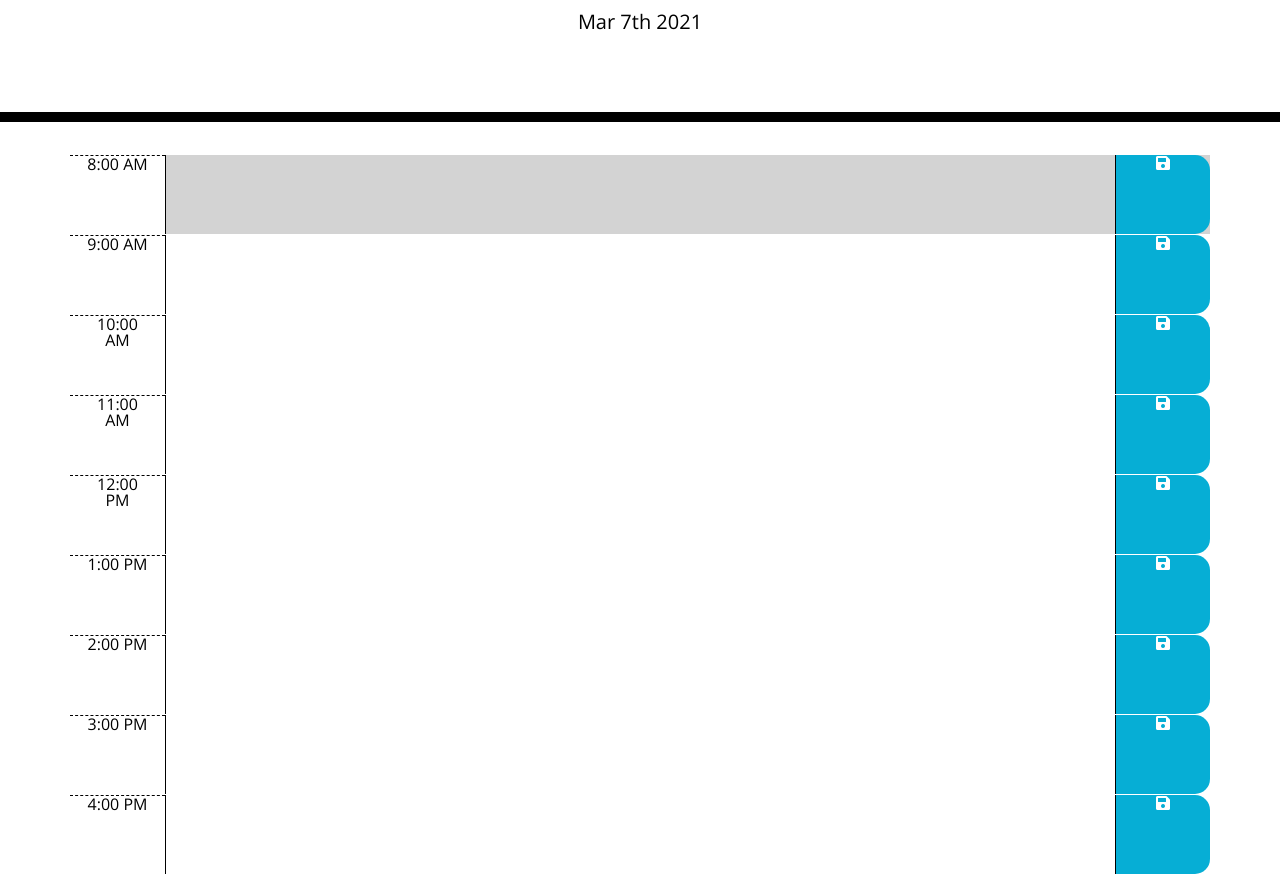
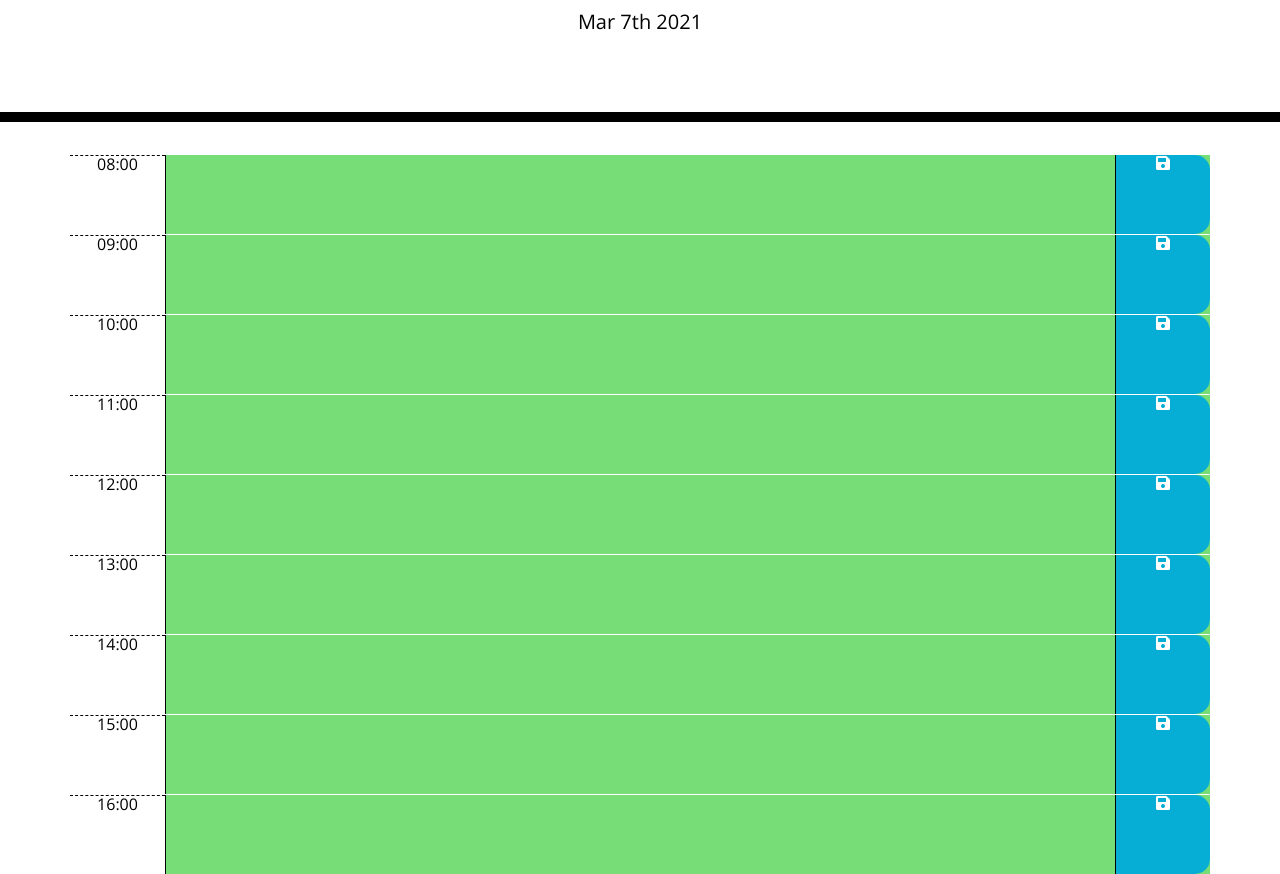
Before and after one commit to LauraOberwetter/05Homework, a plain HTML site: page index.html in a window 1280 px wide. Shown: the part 182-1056 px from the top of the page. Drawn offline with nearby package versions, Linux system fonts and the light colour scheme.

Commit message:
03 Commit

```diff
--- a/index.html
+++ b/index.html
@@ -31,55 +31,55 @@
     <div class="container time-block">
       <!-- Timeblocks go here -->
       <section id="8Row" class="row">
-        <div id ="8" class="hour col-1">8:00 AM</div>
+        <div id ="8" class="hour col-1">08:00</div>
         <textarea id="8RowText" class="col-10"></textarea>
         <div class="saveBtn col-1"><i class="fas fa-save"></i></div>
       </section>
 
       <section id="9Row" class="row">
-        <div id ="9" class="hour col-1">9:00 AM</div>
+        <div id ="9" class="hour col-1">09:00</div>
         <textarea id="8RowText" class="col-10"></textarea>
         <div class="saveBtn col-1"><i class="fas fa-save"></i></div>
       </section>
 
       <section id="10Row" class="row">
-        <div id ="10" class="hour col-1">10:00 AM</div>
+        <div id ="10" class="hour col-1">10:00</div>
         <textarea id="8RowText" class="col-10"></textarea>
         <div class="saveBtn col-1"><i class="fas fa-save"></i></div>
       </section>
 
       <section id="11Row" class="row">
-        <div id ="11" class="hour col-1">11:00 AM</div>
+        <div id ="11" class="hour col-1">11:00</div>
         <textarea id="8RowText" class="col-10"></textarea>
         <div class="saveBtn col-1"><i class="fas fa-save"></i></div>
       </section>
 
       <section id="12Row" class="row">
-        <div id ="12" class="hour col-1">12:00 PM</div>
+        <div id ="12" class="hour col-1">12:00</div>
         <textarea id="8RowText" class="col-10"></textarea>
         <div class="saveBtn col-1"><i class="fas fa-save"></i></div>
       </section>
 
-      <section id="1Row" class="row">
-        <div id ="1" class="hour col-1">1:00 PM</div>
+      <section id="13Row" class="row">
+        <div id ="13" class="hour col-1">13:00</div>
         <textarea id="8RowText" class="col-10"></textarea>
         <div class="saveBtn col-1"><i class="fas fa-save"></i></div>
       </section>
 
-      <section id="2Row" class="row">
-        <div id ="2" class="hour col-1">2:00 PM</div>
+      <section id="14Row" class="row">
+        <div id ="14" class="hour col-1">14:00</div>
         <textarea id="8RowText" class="col-10"></textarea>
         <div class="saveBtn col-1"><i class="fas fa-save"></i></div>
       </section>
 
-      <section id="3Row" class="row">
-        <div id ="3" class="hour col-1">3:00 PM</div>
+      <section id="15Row" class="row">
+        <div id ="15" class="hour col-1">15:00</div>
         <textarea id="8RowText" class="col-10"></textarea>
         <div class="saveBtn col-1"><i class="fas fa-save"></i></div>
       </section>
 
-      <section id="4Row" class="row">
-        <div id ="4" class="hour col-1">4:00 PM</div>
+      <section id="16Row" class="row">
+        <div id ="16" class="hour col-1">16:00</div>
         <textarea id="8RowText" class="col-10"></textarea>
         <div class="saveBtn col-1"><i class="fas fa-save"></i></div>
       </section>
--- a/script.js
+++ b/script.js
@@ -1,35 +1,41 @@
 var currentDayEl = $('#currentDay');
-var currentTimeEl = moment().format("h:00 a");
+var currentTimeEl = moment().format("HH:00 a");
 var saveBtn = $('.saveBtn');
 var timeCol = $('.hour')
 
-// var text rows look into "this" for text area. relationship b/n "this" and save btn
 
-
-// onClick event listener for the save btn
-//when save is clicked, save this specific row
-
-
-// display the current day in #currentDay
-function displayTime() {
+function displayTime() { // display the current day in #currentDay
     var rightNow = moment().format("MMM Do YYYY");
     currentDayEl.text(rightNow);
 }
-
-// invoke function to display current time
-displayTime();
-
-//change color of row based on time
-
-if ( $("div.8").text() < currentTimeEl) {
-    $("#8Row").addClass("past");
-} else if ( $("div.8").text() > currentTimeEl) {
-    $("#8Row").addClass("future");
-} else {
-    $("#8Row").addClass("present");
-};
+    displayTime(); // invoke function to display current time
 
 
+for (var i=8; i<17; i++){ //change color of row based on time //get this to work without military time?
+    let selector = "#" + i + "Row"
+    if ( $("div#" + i).text() < currentTimeEl) {
+        console.log(i);
+            $(selector).addClass("past");
+        } else if ( $("div#" + i).text() > currentTimeEl) {
+            $(selector).addClass("future");
+        } else {
+            $(selector).addClass("present");
+        };
+    }
 
-console.log("hour: " + $("div.8").text());
-console.log("current time: " + currentTimeEl);
+/* console.log("hour: " + $("div#8").text());
+console.log("current time: " + currentTimeEl); */
+
+
+// save to local storage
+
+saveBtn.click(function(){  //event listener --> onClick saveBtn
+    // "this" keyword to connect saveBtn to textarea sibling
+    // save content to local storage
+});
+
+
+$(window).load(function() {   // on load
+    // retrieve content from local
+    // storage and place in same row
+});
```
Also changed, not shown: notes.txt.
